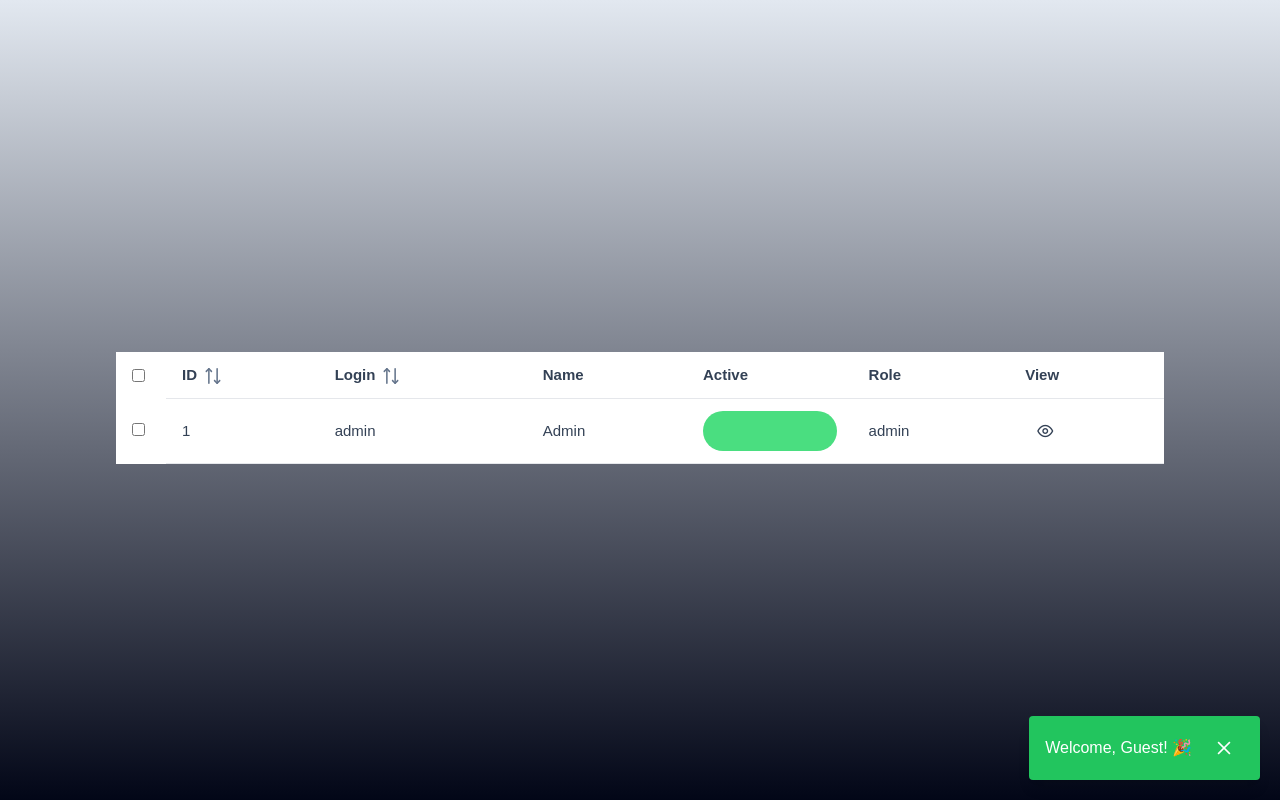
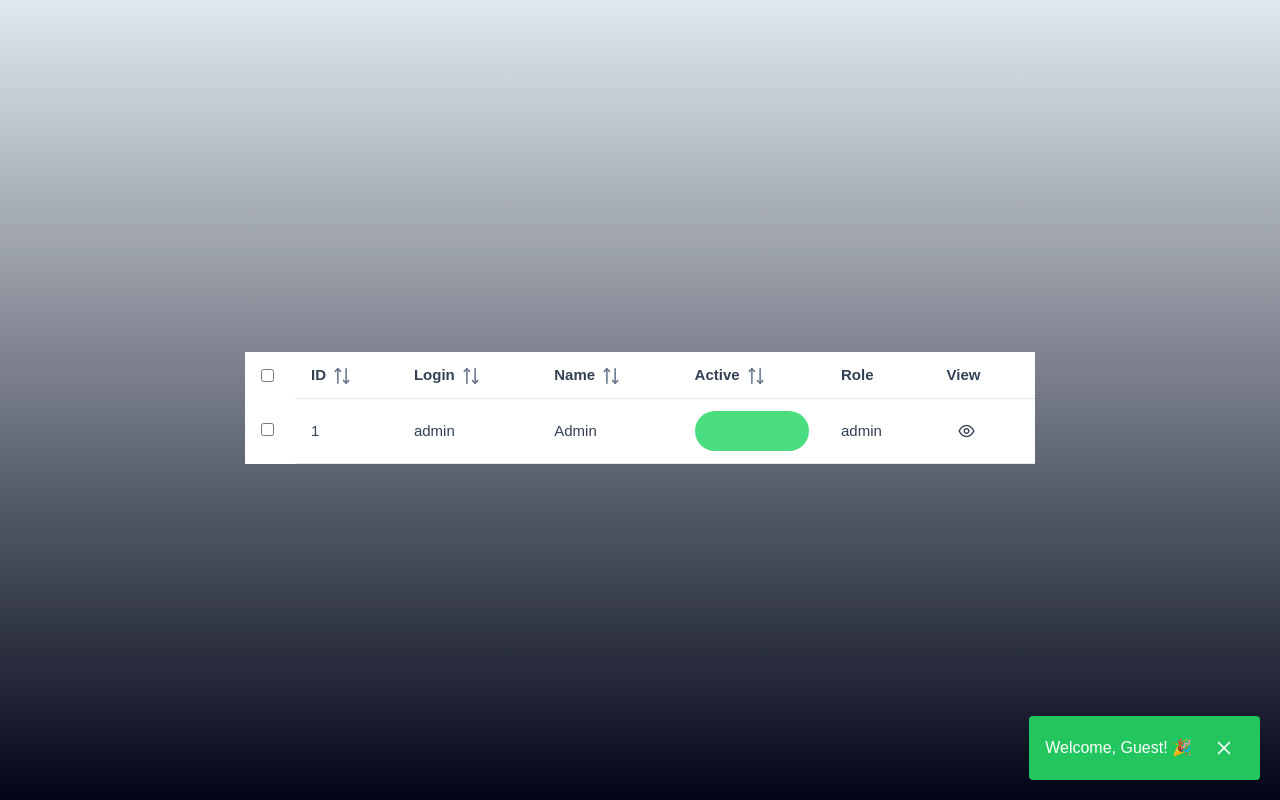
Before and after one commit to Viktor02v/test-crm, a Vue app: page /logged in a window 1280 px wide. Built offline with nearby package versions, Linux system fonts and the light colour scheme; a web font is replaced by a local one.

Commit message:
add new sorting methods

```diff
--- a/src/components/Layout/UserTable.vue
+++ b/src/components/Layout/UserTable.vue
@@ -12,6 +12,9 @@ const props = defineProps({
   sortById: Function,
   sortByLogin: Function,
   sortByRegDate: Function,
+  sortByName: Function, //Add sorting by name
+  sortByActive: Function, //Add sorting by status
+  sortByToken: Function, //Add sorting by token
 })
 
 const emit = defineEmits(['toggleSelectAll', 'viewUser', 'editUser', 'update:selectedUsers'])
@@ -31,7 +34,6 @@ const handleToggleSelectAll = () => {
   }
 }
 
-// individual checkbox change
 const handleCheckboxChange = (isChecked: boolean, userId: number) => {
   const updatedSelectedUsers = isChecked
     ? [...props.selectedUsers, userId]
@@ -81,8 +83,20 @@ const handleEditUser = (userId: number) => {
       :sortable="true"
       :sortFunction="sortByLogin"
     />
-    <Column class="border-b" field="username" header="Name" />
-    <Column class="border-b" field="active" header="Active">
+    <Column
+      class="border-b"
+      field="username"
+      header="Name"
+      :sortable="true"
+      :sortFunction="sortByName"
+    />
+    <Column
+      class="border-b"
+      field="active"
+      header="Active"
+      :sortable="true"
+      :sortFunction="sortByActive"
+    >
       <template #body="slotProps">
         <div
           :class="{
@@ -93,8 +107,14 @@ const handleEditUser = (userId: number) => {
       </template>
     </Column>
 
-    <!-- Role-Based Columns -->
-    <Column class="border-b" v-if="isAdmin" field="token" header="Token" />
+    <Column
+      class="border-b"
+      v-if="isAdmin"
+      field="token"
+      header="Token"
+      :sortable="true"
+      :sortFunction="sortByToken"
+    />
     <Column
       class="border-b"
       v-if="isAdmin || isManager"
--- a/src/composables/useSorting.ts
+++ b/src/composables/useSorting.ts
@@ -62,11 +62,73 @@ export function useSorting() {
     return order === 1 ? dateA > dateB : dateA < dateB;
   };
 
+  const sortByName = (event: any) => {
+    const data = [...event.data];
+    const order = event.order;
+    for (let i = 1; i < data.length; i++) {
+      const current = data[i];
+      let j = i - 1;
+      while (j >= 0 && compareNames(data[j].username, current.username, order)) {
+        data[j + 1] = data[j];
+        j--;
+      }
+      data[j + 1] = current;
+    }
+    return data;
+  };
+
+  const compareNames = (a: string, b: string, order: number) => {
+    const lengthA = a.length;
+    const lengthB = b.length;
+    return order === 1 ? lengthA > lengthB : lengthA < lengthB;
+  };
+
+  const sortByActive = (event: any) => {
+    const data = [...event.data];
+    const order = event.order;
+    for (let i = 1; i < data.length; i++) {
+      const current = data[i];
+      let j = i - 1;
+      while (j >= 0 && compareActive(data[j].active, current.active, order)) {
+        data[j + 1] = data[j];
+        j--;
+      }
+      data[j + 1] = current;
+    }
+    return data;
+  };
+
+  const compareActive = (a: boolean, b: boolean, order: number) => {
+    return order === 1 ? a > b : a < b;
+  };
+
+  const sortByToken = (event: any) => {
+    const data = [...event.data];
+    const order = event.order;
+    for (let i = 1; i < data.length; i++) {
+      const current = data[i];
+      let j = i - 1;
+      while (j >= 0 && compareTokens(data[j].token, current.token, order)) {
+        data[j + 1] = data[j];
+        j--;
+      }
+      data[j + 1] = current;
+    }
+    return data;
+  };
+
+  const compareTokens = (a: string, b: string, order: number) => {
+    const lengthA = a.length;
+    const lengthB = b.length;
+    return order === 1 ? lengthA > lengthB : lengthA < lengthB;
+  };
+
   return {
     sortById,
     sortByLogin,
     sortByRegDate,
-    compareDates,
-    compareIds
+    sortByName,
+    sortByActive,
+    sortByToken,
   };
 }
--- a/src/pages/index.vue
+++ b/src/pages/index.vue
@@ -21,7 +21,7 @@ const cards = ref<Cards[]>([
     title: 'Advanced Card',
   },
   {
-    url: 'https://picsum.photos/seed/picsum/200/300',
+    url: 'https://picsum.photos/seed/picsum/200/300'
     title: 'Advanced Card',
   },
   {
--- a/src/pages/logged/index.vue
+++ b/src/pages/logged/index.vue
@@ -15,16 +15,13 @@ const {
   userToEdit,
   userToView,
   saveUserChanges,
+  addUser,
   showViewUserDialog,
   showEditUserDialog,
-
-  addUser,
   newUser,
   roles,
   showAddUserDialog,
-
   showDeleteDialog,
-
   selectedUsers,
   showGreeting,
   isAdmin,
@@ -36,7 +33,7 @@ const {
   editUser,
 } = useUserManagement()
 
-const { sortById, sortByLogin, sortByRegDate } = useSorting()
+const { sortById, sortByLogin, sortByRegDate, sortByActive, sortByName, sortByToken } = useSorting()
 
 onMounted(async () => {
   await fetchUsers()
@@ -49,7 +46,7 @@ console.log(users.value)
 </script>
 
 <template>
-  <div class="w-full h-full flex flex-col items-center justify-center p-4">
+  <div class="w-full h-full px-[145px] flex flex-col items-center justify-center p-4">
     <!-- Action Buttons -->
     <div class="flex w-full items-center justify-between mb-4">
       <div
@@ -82,6 +79,9 @@ console.log(users.value)
       :sortById="sortById"
       :sortByLogin="sortByLogin"
       :sortByRegDate="sortByRegDate"
+      :sortByName="sortByName"
+      :sortByActive="sortByActive"
+      :sortByToken="sortByToken"
       @viewUser="viewUser"
       @editUser="editUser"
     />
```
